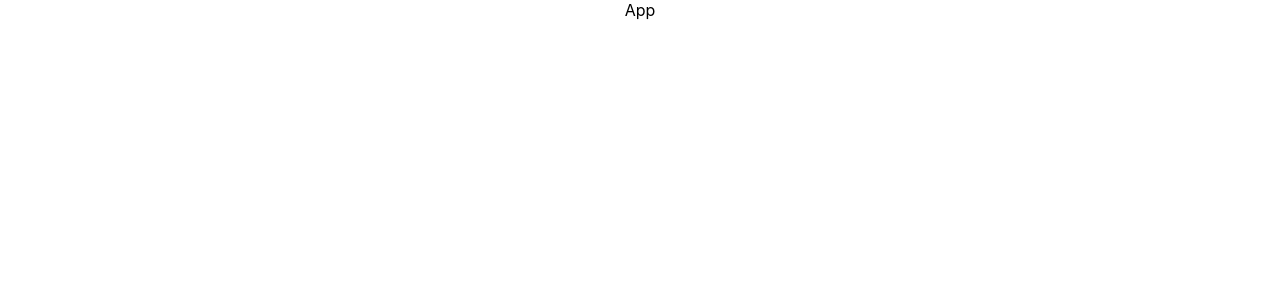
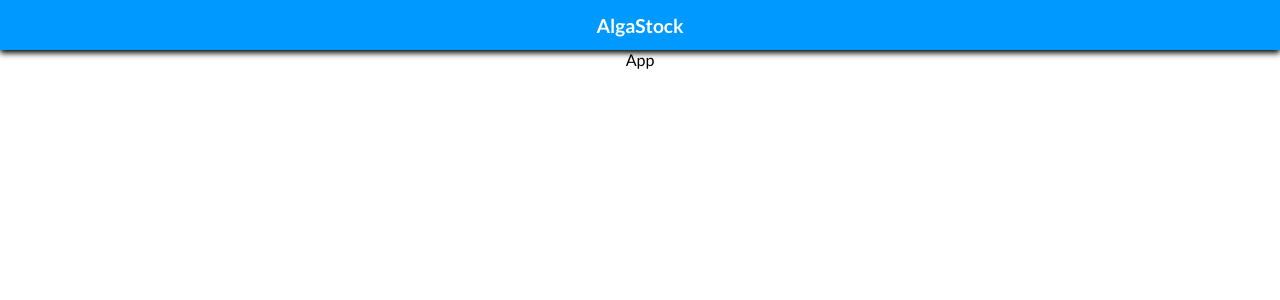
Before and after one commit to gabrielvianaaraujo/algashop, a React (Create React App) app: page / in a window 1280 px wide. Shown: the top 300 px of the page. Built offline with nearby package versions, Linux system fonts and the light colour scheme.

Commit message:
Header Component

```diff
--- a/src/components/App/App.tsx
+++ b/src/components/App/App.tsx
@@ -1,10 +1,12 @@
 import React from 'react';
 import './App.css';
+import Header from '../Header';
 
 
 function App() {
   return (
     <div className="App">
+      <Header title = "AlgaStock" />
       App
     </div>
   );
--- /dev/null
+++ b/src/components/Header/Header.css
@@ -0,0 +1,17 @@
+header.AppHeader{
+    background-color: #09f;
+    color: #fff;
+    height: 50px;
+
+    display: flex;
+    justify-content: center;
+    align-items: center;
+
+    padding: 10px;
+    box-shadow: 0 3px 6px rgba(0,0,0,2);
+
+}
+
+header.AppHeader h1{
+    font-size: 1.2em;
+}
--- /dev/null
+++ b/src/components/Header/Header.tsx
@@ -0,0 +1,16 @@
+import React from 'react';
+import './Header.css'
+
+declare interface HeaderProps{
+    title: string;
+}
+
+const Header: React.FC<HeaderProps> = (props) => {
+    return(
+        <header className="AppHeader">
+            <h1>{props.title}</h1>
+        </header>
+    )
+}
+
+export default Header;
--- /dev/null
+++ b/src/components/Header/index.ts
@@ -0,0 +1 @@
+export { default } from './Header'
--- a/src/index.css
+++ b/src/index.css
@@ -1,13 +1,9 @@
-body {
+@import url('https://fonts.googleapis.com/css2?family=Lato:wght@300;400;700;900&display=swap');
+
+* {
   margin: 0;
-  font-family: -apple-system, BlinkMacSystemFont, 'Segoe UI', 'Roboto', 'Oxygen',
-    'Ubuntu', 'Cantarell', 'Fira Sans', 'Droid Sans', 'Helvetica Neue',
-    sans-serif;
-  -webkit-font-smoothing: antialiased;
-  -moz-osx-font-smoothing: grayscale;
+  padding: 0;
+  box-sizing: border-box;
+
+  font-family: 'Lato', 'sans-serif';
 }
-
-code {
-  font-family: source-code-pro, Menlo, Monaco, Consolas, 'Courier New',
-    monospace;
-}
```
